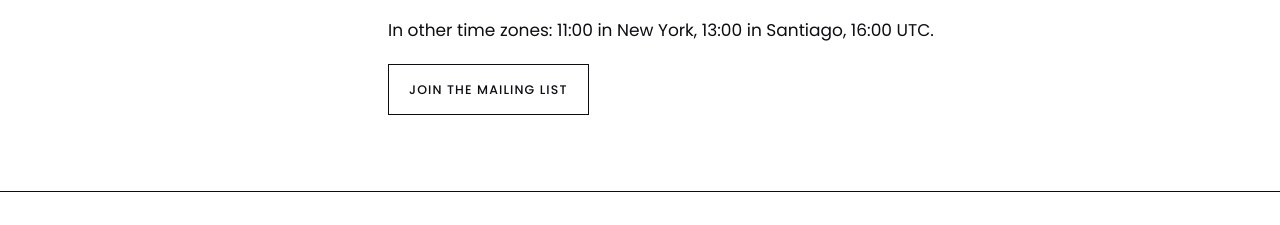
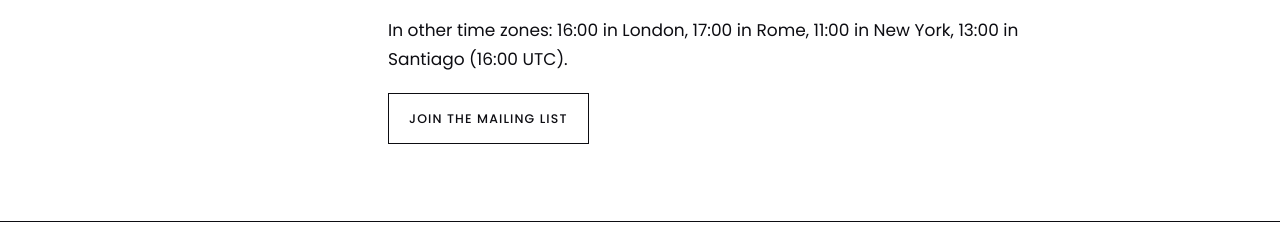
Before and after one commit to alopezcampus/UTPW, a plain HTML site: page events/relaunch-2026/index.html in a window 1280 px wide. Shown: the part 793-1018 px from the top of the page. Drawn offline with Linux system fonts and the light colour scheme.

Commit message:
Relaunch page: add London and Rome times
Co-Authored-By: Claude Opus 5.5 <noreply@anthropic.com>
Claude-Session: https://claude.ai/code/session_01BNMU5QWufNKoT96E2kE3mD

```diff
--- a/events/relaunch-2026/index.html
+++ b/events/relaunch-2026/index.html
@@ -44,7 +44,7 @@
     <div class="prose">
       <h2 id="join" style="margin-bottom:1.25rem">How to attend</h2>
       <p>The event is online and open to all. The link to join will be sent by email to our mailing list before the event, so subscribe to receive it.</p>
-      <p>In other time zones: 11:00 in New York, 13:00 in Santiago, 16:00 UTC.</p>
+      <p>In other time zones: 16:00 in London, 17:00 in Rome, 11:00 in New York, 13:00 in Santiago (16:00 UTC).</p>
       <p><a class="btn" href="../../contact/#sub">Join the mailing list</a></p>
     </div>
   </div>
```
